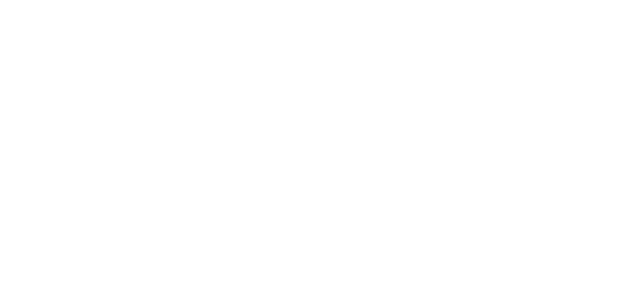
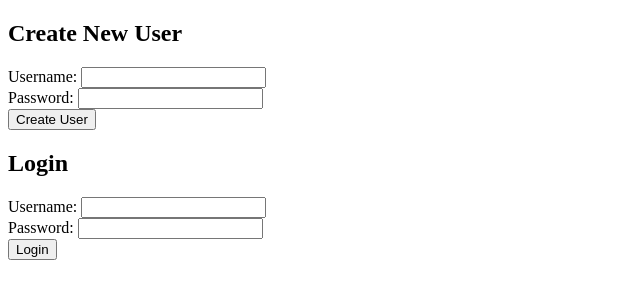
Before and after one commit to RyanWells77/Python-Cookbook, a Flask app: page / in a window 1280 px wide. Before the commit the part shown is empty. Shown: the top 300 px of the page, without its empty margins (0-640 px from the left). Run offline with Flask 3, Linux system fonts and the light colour scheme; parts of the project's set-up code (start-up, migrations or seed data) failed here and were passed over.

Commit message:
error when creating user

```diff
--- a/forms.py
+++ b/forms.py
@@ -6,3 +6,8 @@ class LoginForm(FlaskForm):
     username = StringField('Username', validators=[DataRequired(), Length(min=4, max=255)])
     password = PasswordField('Password', validators=[DataRequired(), Length(min=6, max=255)])
     submit = SubmitField('Login')
+
+class NewUserForm(FlaskForm):
+    username = StringField('Username', validators=[DataRequired(), Length(min=4, max=255)])
+    password = PasswordField('Password', validators=[DataRequired(), Length(min=6, max=255)])
+    submit = SubmitField('Create User')
--- a/server.py
+++ b/server.py
@@ -1,7 +1,7 @@
 
 from flask import Flask, render_template, request, flash, session, redirect
 from flask_bcrypt import Bcrypt
-from forms import LoginForm
+from forms import LoginForm, NewUserForm
 from model import User, Favorites, Recipes, Ingredient, db, connect_to_db
 
 
@@ -20,39 +20,56 @@ bcrypt = Bcrypt(app)
 @app.route("/")
 def homepage():
 
-    return render_template("home.html")
+    user_form = NewUserForm()
+    login_form = LoginForm()
 
-@app.route("/create_user", methods = ["POST"])
+    return render_template("home.html", login_form = login_form, user_form = user_form)
+
+@app.route("/new_user", methods = ["POST"])
 def new_user():
+    user_form = NewUserForm()
 
-    user_name = request.form.get("username")
-    password = request.form.get("password")
+    if user_form.validate_on_submit():
+        user_name = user_form.username.data
+        password = user_form.password.data
 
-    user = crud.get_user_by_username(user_name)
-    if user:
-        flash(f"A user with the name {user_name} allready exists. Please choose a different name.")
-    else:
-        hashed_password = bcrypt.generate_password_hash(password).decode("utf-8")
-        user = crud.create_user(user_name, hashed_password)
-        db.session.add(user)
-        db.session.commit()
-        flash(f"Account {user_name} created! Please login with {user_name}.")
+        existing_user = crud.get_user_by_username(user_name)
+        if existing_user:
+            flash(f"A user with the name {user_name} allready exists. Please choose a different name.")
+        else:
+            hashed_password = bcrypt.generate_password_hash(password).decode("utf-8")
+            user = crud.create_user(user_name, hashed_password)
+            db.session.add(user)
+            db.session.commit()
+            flash(f"Account {user_name} created! Please login with {user_name}.")
 
-    return redirect("/")
+    return render_template("home.html", user_form = user_form)
 
 
-# @app.route("/login", methods = ["GET", "POST"])
-# def login():
-#     user_name = login_form.username.data
-#     password = login_form.password.data
+@app.route("/login", methods = ["GET", "POST"])
+def login():
 
-#     user = User.query.filter_by(user_name = user_name).first()
+    login_form = LoginForm()
+
+    if login_form.validate_on_submit():
+        user_name = login_form.username.data
+        password = login_form.password.data
+
+        user = User.query.filter_by(user_name = user_name).first()
+
+        if user and bcrypt.check_password_hash(user.password, password):
+            session["user_id"] = user.id
+            flash(f"Login sucessful! Logged in as {user}")
+        else:
+            flash("Invalid username or password. Please try again.")
+
+    return render_template("home.html", login_form = login_form)
+
+
 
 if __name__ == "__main__":
     connect_to_db(app)
 
-    # create_database()
-
     db.create_all()
 
     app.run(debug=True)
--- a/templates/home.html
+++ b/templates/home.html
@@ -1 +1,32 @@
 {% extends "base.html" %}
+
+{% block main %}
+<div>
+    <form action="{{ url_for('new_user') }}" method="POST">
+        {{ user_form.csrf_token }}
+        <h2>Create New User</h2>
+        {{ user_form.hidden_tag() }}
+        <div>
+            {{ user_form.username.label }}: {{ user_form.username }}
+        </div>
+        <div>
+            {{ user_form.password.label }}: {{ user_form.password }}
+        </div>
+        {{ user_form.submit }}
+    </form>
+</div>
+
+<h2>Login</h2>
+<form action="{{ url_for('login') }}" method="POST" >
+    {{ login_form.csrf_token }}
+    <div>
+        {{ login_form.username.label }}: {{ login_form.username}}
+    </div>
+    <div>
+        {{ login_form.password.label }}: {{ login_form.password}}
+    </div>
+    <div>
+        {{ login_form.submit }}
+    </div>
+</form>
+{% endblock %}
```
Also changed, not shown: model.py (+7 -7 lines), seed_db.py (added, +18 -0 lines), 1 other file.
